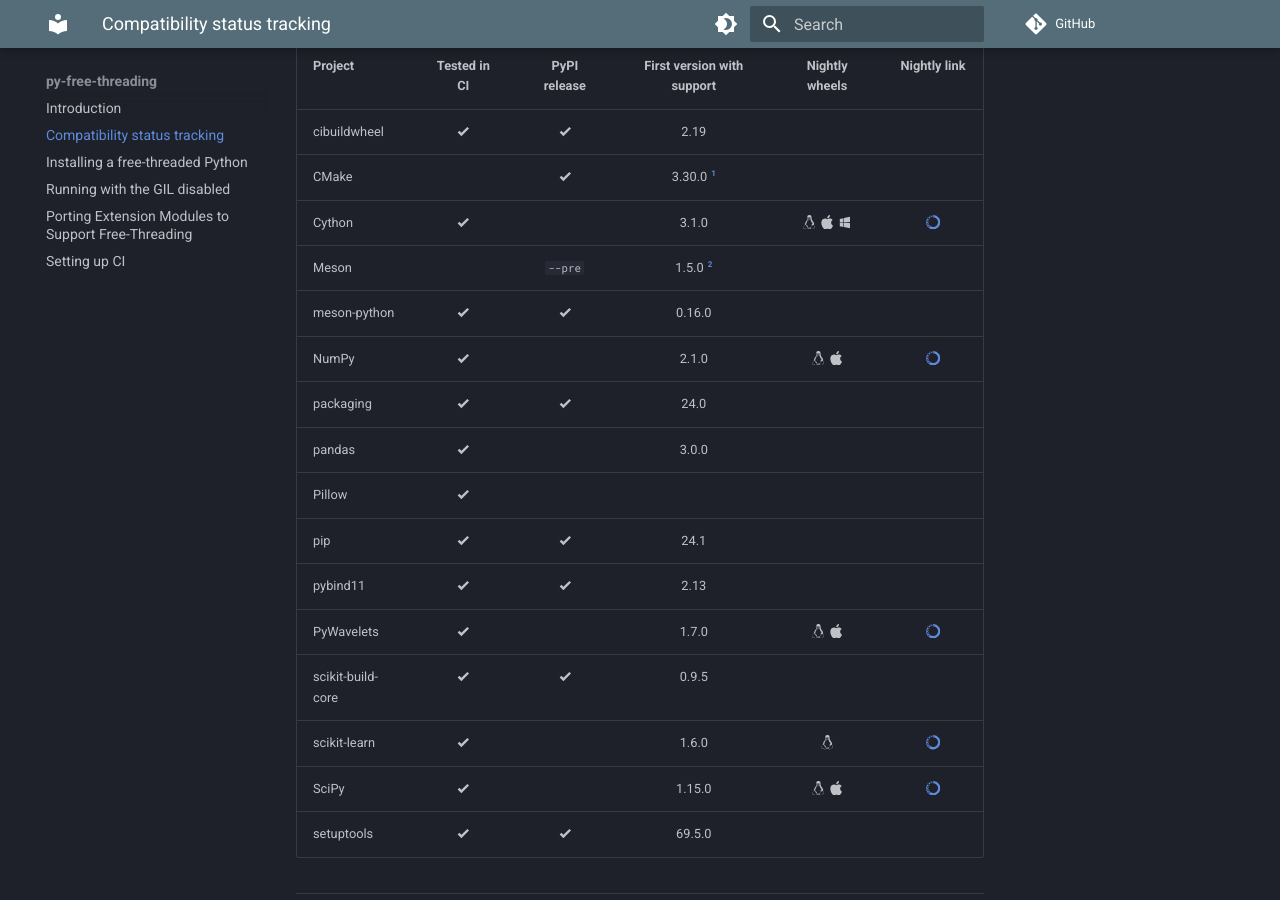
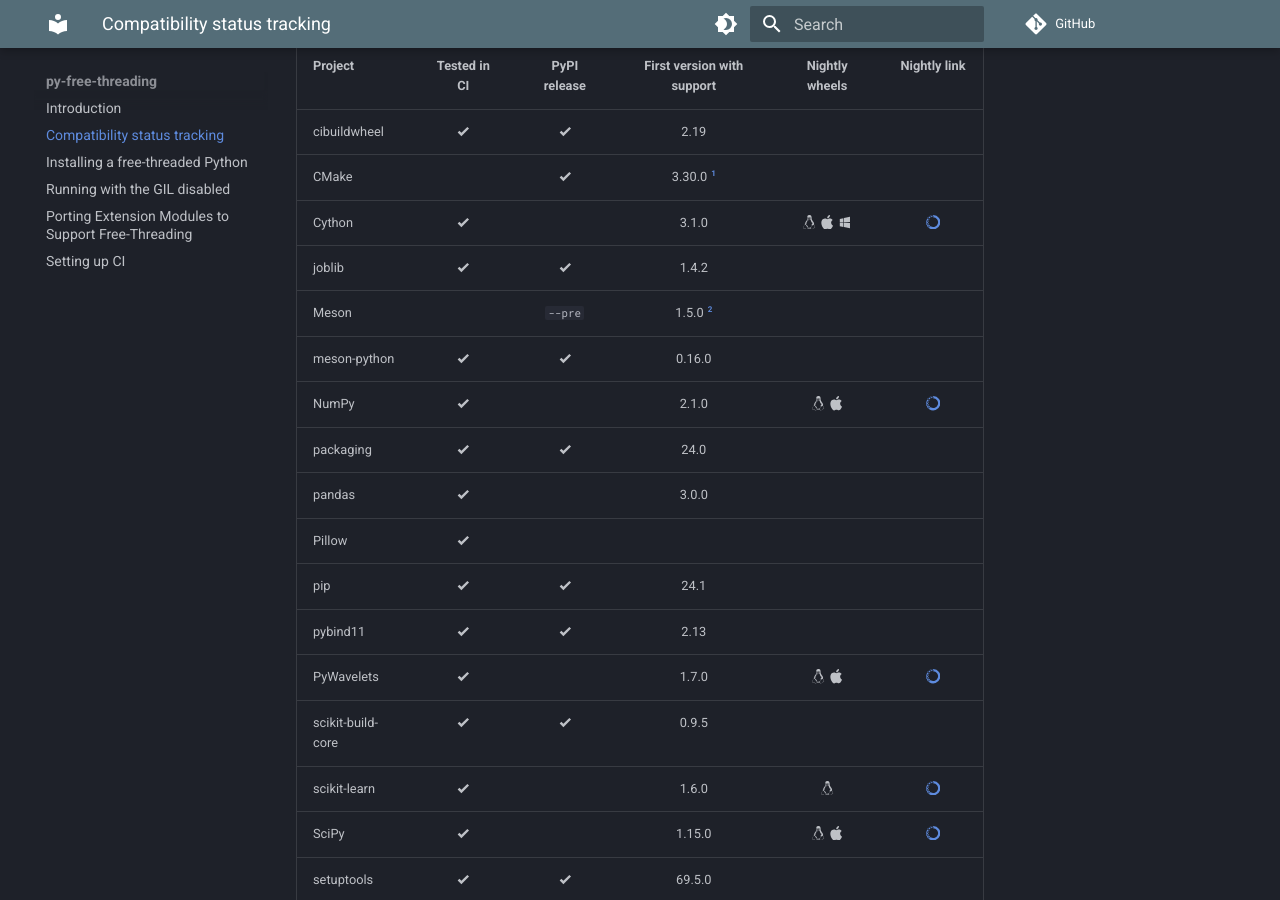
Before and after one commit to Quansight-Labs/free-threaded-compatibility, an MkDocs documentation site: the page built from docs/tracking.md, in a window 1280 px wide and 900 px high, scrolled down 404 px. Built offline with MkDocs 1.6.1 and Material for MkDocs 9.7.7, drawn with Linux system fonts in a browser that asks for light colours; comment, search, counter and statistics services are not loaded.

Commit message:
Add joblib to tracker

```diff
--- a/docs/tracking.md
+++ b/docs/tracking.md
@@ -22,6 +22,7 @@
 | cibuildwheel   | :material-check-bold: |   :material-check-bold:   | 2.19   |    |    |
 | CMake    |    | :material-check-bold:    | 3.30.0 [^cmake]   |    |    |
 | Cython       | :material-check-bold: |              | 3.1.0                      | :simple-linux: :simple-apple: :material-microsoft-windows: | [:simple-anaconda:](https://anaconda.org/scientific-python-nightly-wheels/cython/)       |
+| joblib       | :material-check-bold: | :material-check-bold:  | 1.4.2   |    |    |
 | Meson   |  | `--pre`    | 1.5.0 [^meson]   |    |    |
 | meson-python   | :material-check-bold: |   :material-check-bold:   | 0.16.0   |    |    |
 | NumPy        | :material-check-bold: |              | 2.1.0                      | :simple-linux: :simple-apple:                              | [:simple-anaconda:](https://anaconda.org/scientific-python-nightly-wheels/numpy/)        |
```
